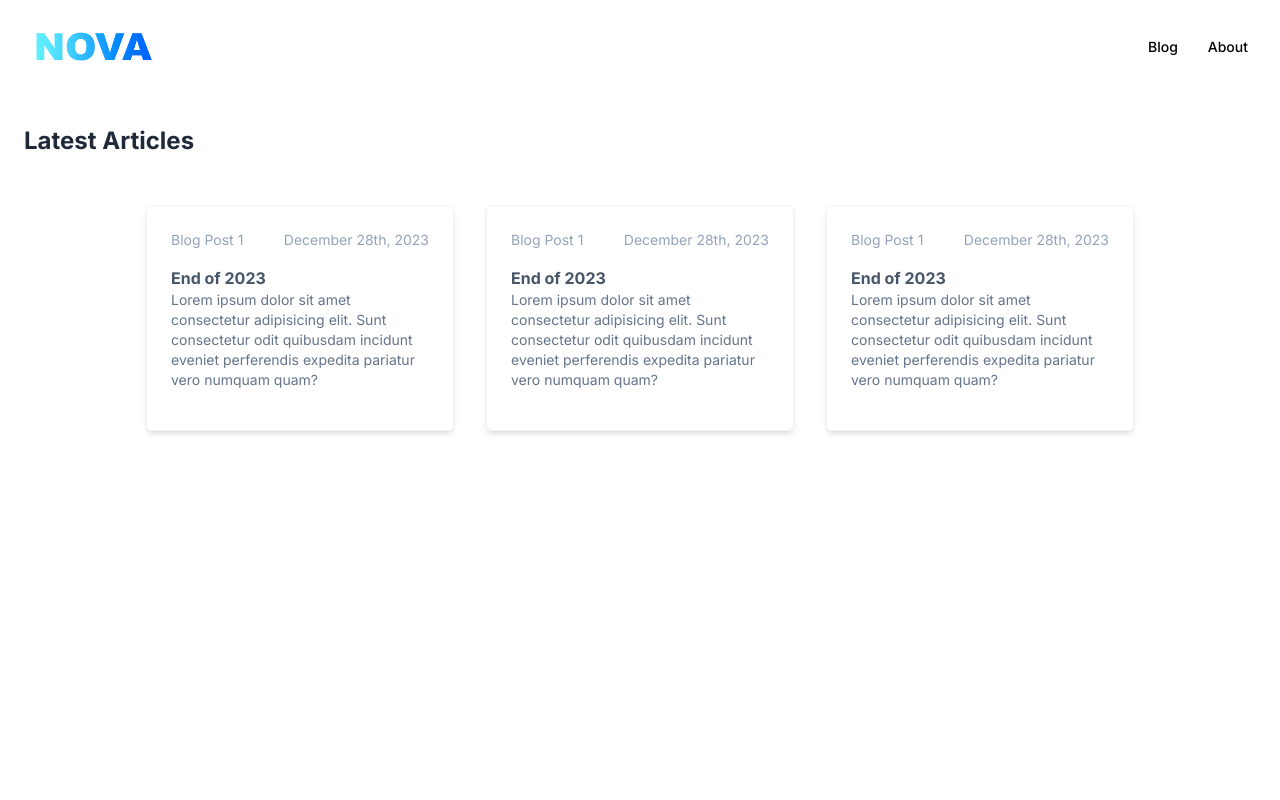
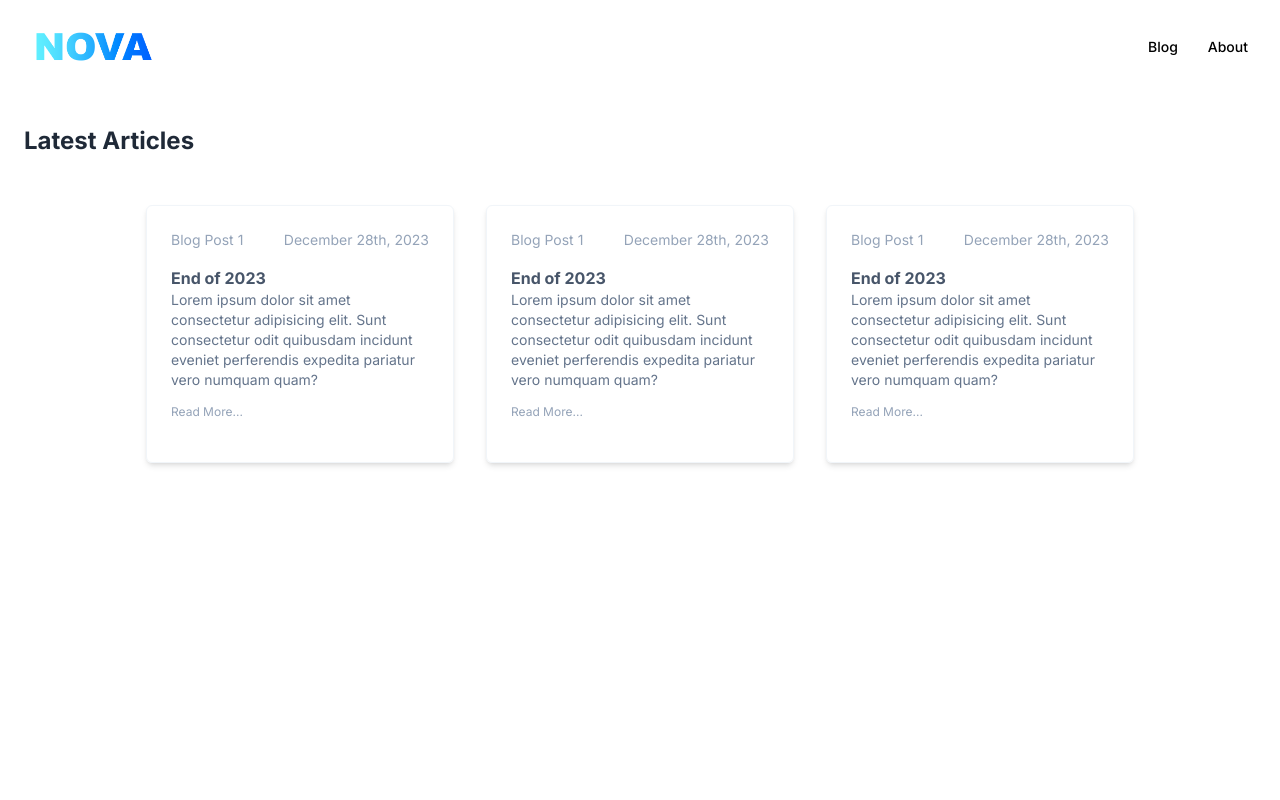
Before and after one commit to BrandonGormley/nova, a Next.js app: page /blog in a window 1280 px wide. Shown: the top 800 px of the page. Built offline with nearby package versions, Linux system fonts and the light colour scheme.

Commit message:
add Read more link on blog post component

```diff
--- a/src/app/components/ui/BlogPost.tsx
+++ b/src/app/components/ui/BlogPost.tsx
@@ -1,3 +1,5 @@
+import Link from 'next/link';
+
 export default function BlogPost() {
     return (
         <div className='border border-slate-100 shadow-md rounded-md w-full md:max-w-[45%] lg:max-w-[25%] m-4'>
@@ -8,11 +10,17 @@ export default function BlogPost() {
                 </div>
                 <div className='py-4 text-slate-600'>
                     <p className='font-bold'>End of 2023</p>
-                    <p className='text-sm text-slate-500'>
+                    <p className='text-sm text-slate-500 mb-2'>
                         Lorem ipsum dolor sit amet consectetur adipisicing elit.
                         Sunt consectetur odit quibusdam incidunt eveniet
                         perferendis expedita pariatur vero numquam quam?
                     </p>
+                    <Link
+                        className='text-xs text-slate-400 hover:text-slate-500 transition-all'
+                        href='/blog/1'
+                    >
+                        Read More...
+                    </Link>
                 </div>
             </div>
         </div>
```
